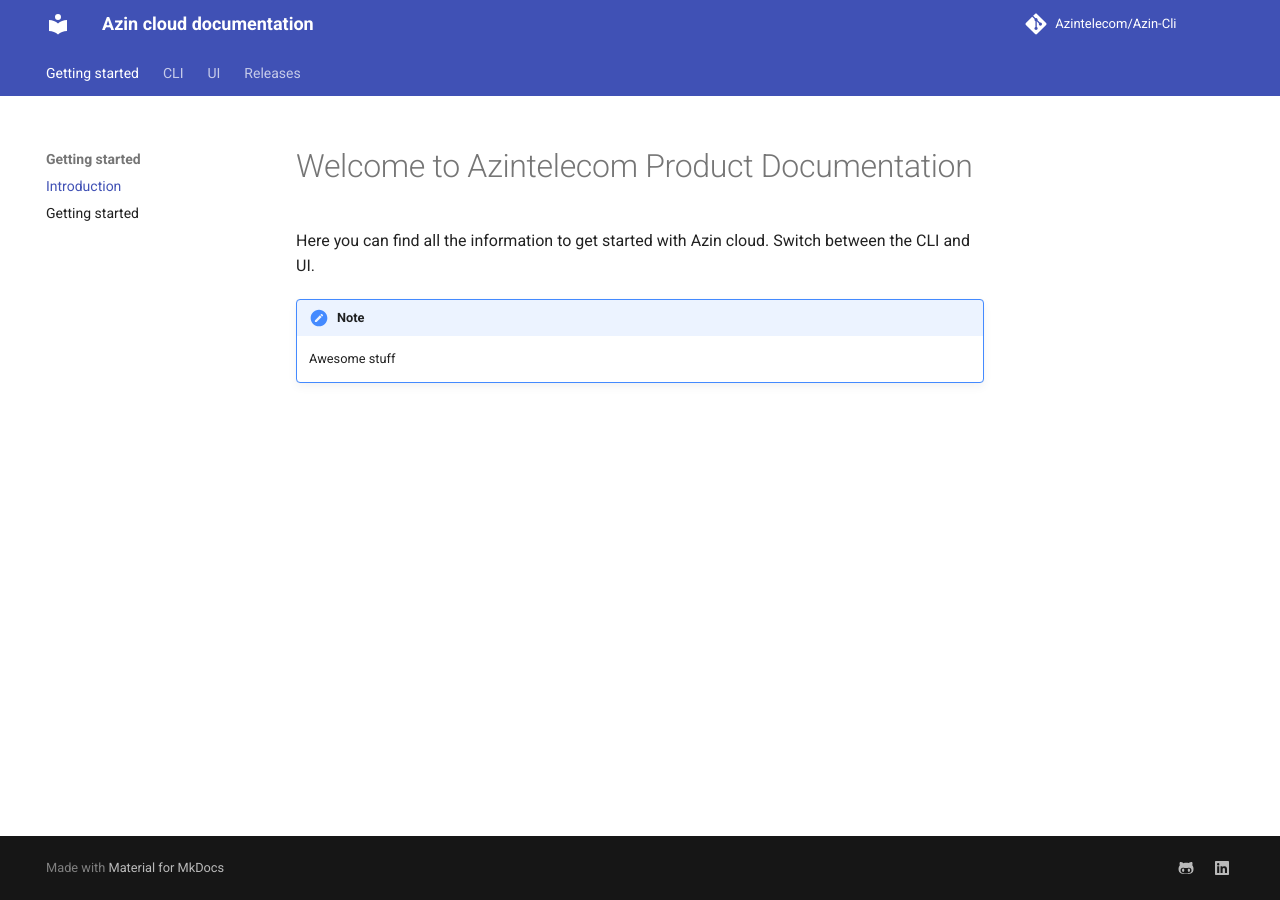
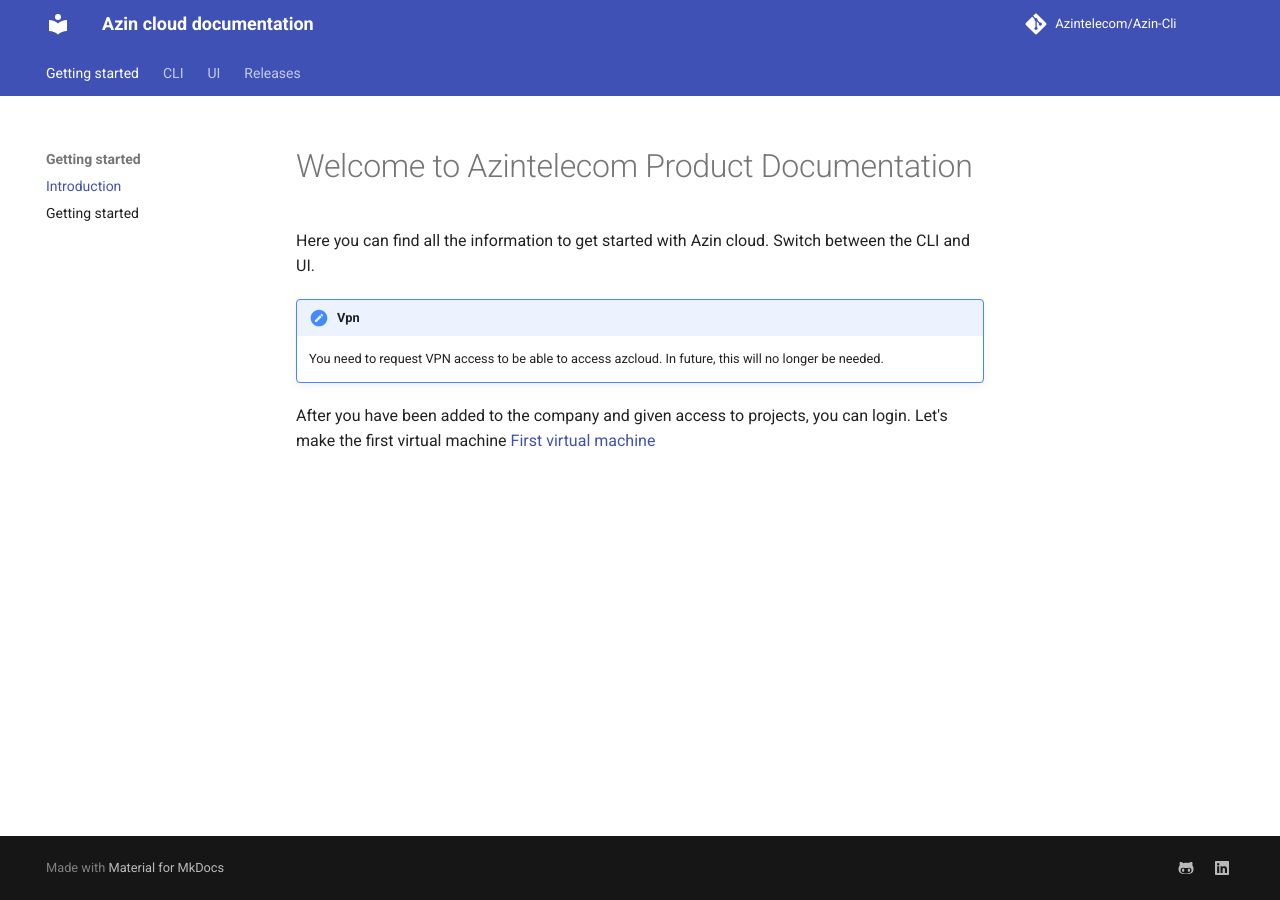
Before and after one commit to ffarajullayev/cli, an MkDocs documentation site: the page built from docs/index.md, in a window 1280 px wide. Built offline with MkDocs 1.6.1 and Material for MkDocs 9.7.7, drawn with Linux system fonts in a browser that asks for light colours; comment, search, counter and statistics services are not loaded.

Commit message:
Update create vm page

```diff
--- a/docs/index.md
+++ b/docs/index.md
@@ -2,5 +2,7 @@
 
 Here you can find all the information to get started with Azin cloud. Switch between the CLI and UI.
 
-!!! Note
-    Awesome stuff
+!!! VPN
+    You need to request VPN access to be able to access azcloud. In future, this will no longer be needed.
+
+After you have been added to the company and given access to projects, you can login. Let's make the first virtual machine [First virtual machine](./ui/intro.md)
```
Also changed, not shown: docs/ui/intro.md (+1 -1 lines), docs/ui/images/intro/choose-templates.png, docs/ui/images/intro/configure.png, docs/ui/images/intro/vnc-button.png.
